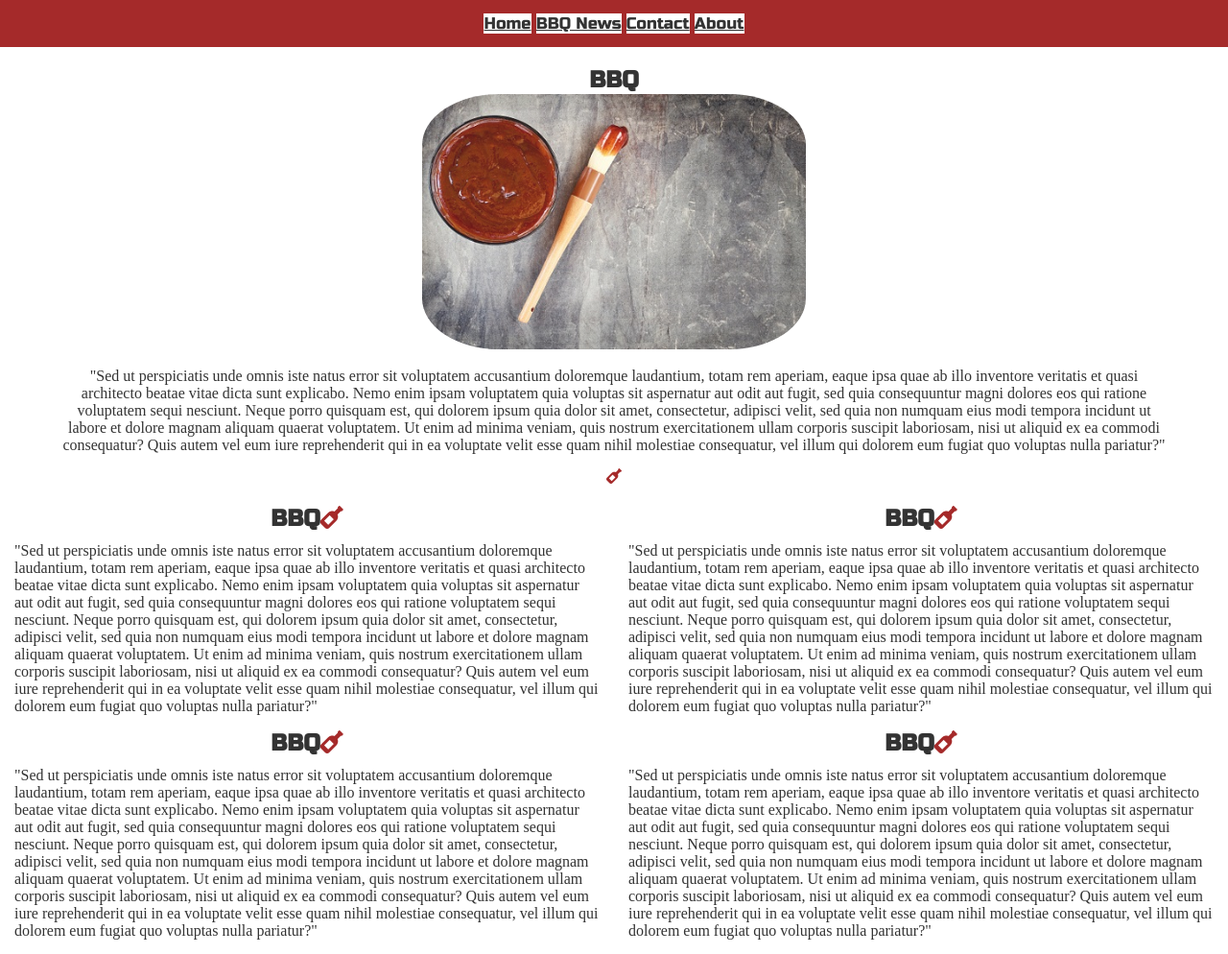
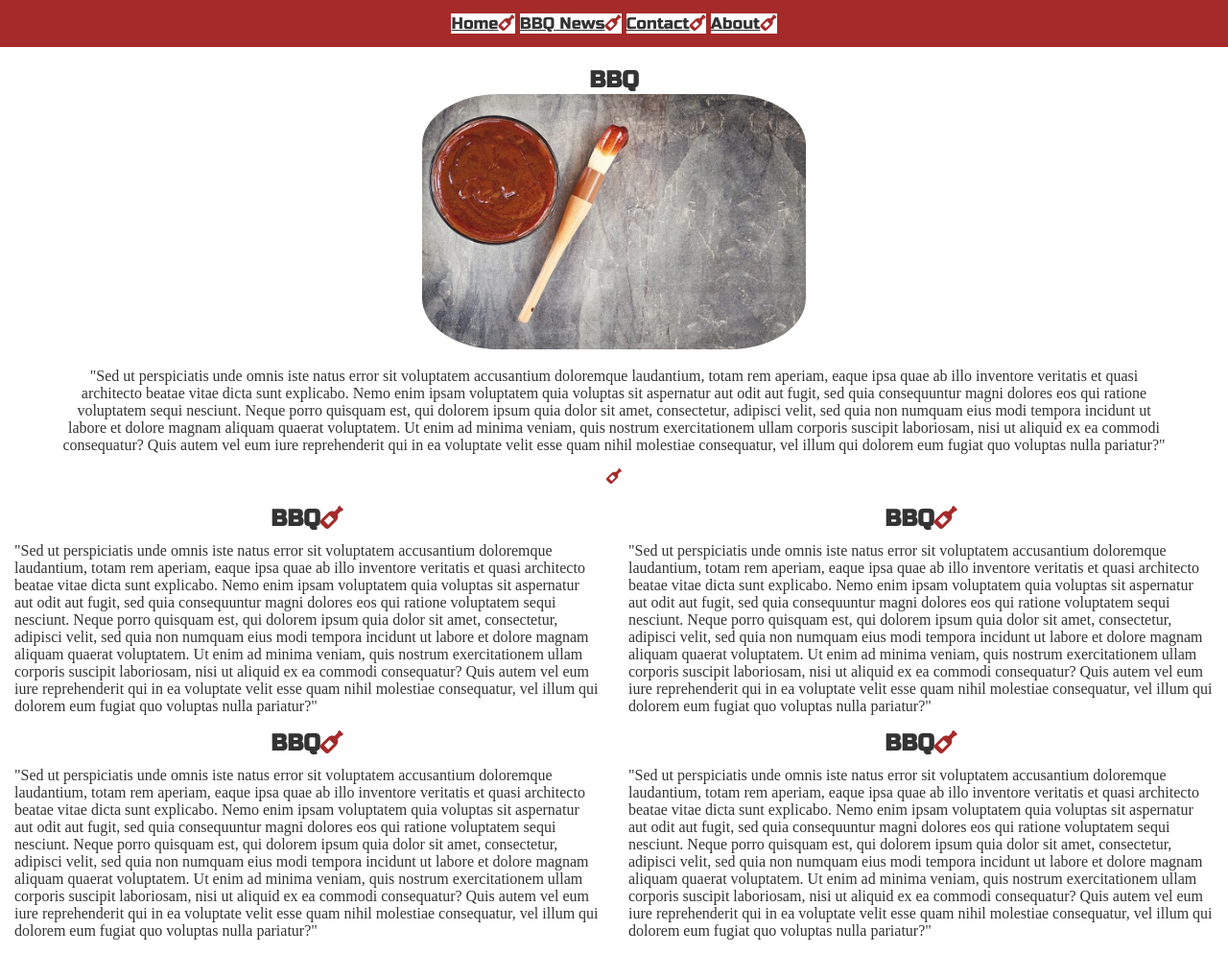
Before and after one commit to EvMad/bbq-sass, a website: page index.html in a window 1280 px wide. Shown: the whole page at 96% size. Drawn offline with Linux system fonts and the light colour scheme.

Commit message:
added icon to navbar links

```diff
--- a/index.html
+++ b/index.html
@@ -20,10 +20,10 @@
 
       <div class="nav-bar">
         <div class="links">
-          <a href="#home">Home</a>
-          <a href="#news">BBQ News</a>
-          <a href="#contact">Contact</a>
-          <a href="#about">About</a>
+          <a href="#home">Home<i class="fas fa-wine-bottle"></i></a>
+          <a href="#news">BBQ News<i class="fas fa-wine-bottle"></i></a>
+          <a href="#contact">Contact<i class="fas fa-wine-bottle"></i></a>
+          <a href="#about">About<i class="fas fa-wine-bottle"></i></a>
         </div>
       </div>
 
```
